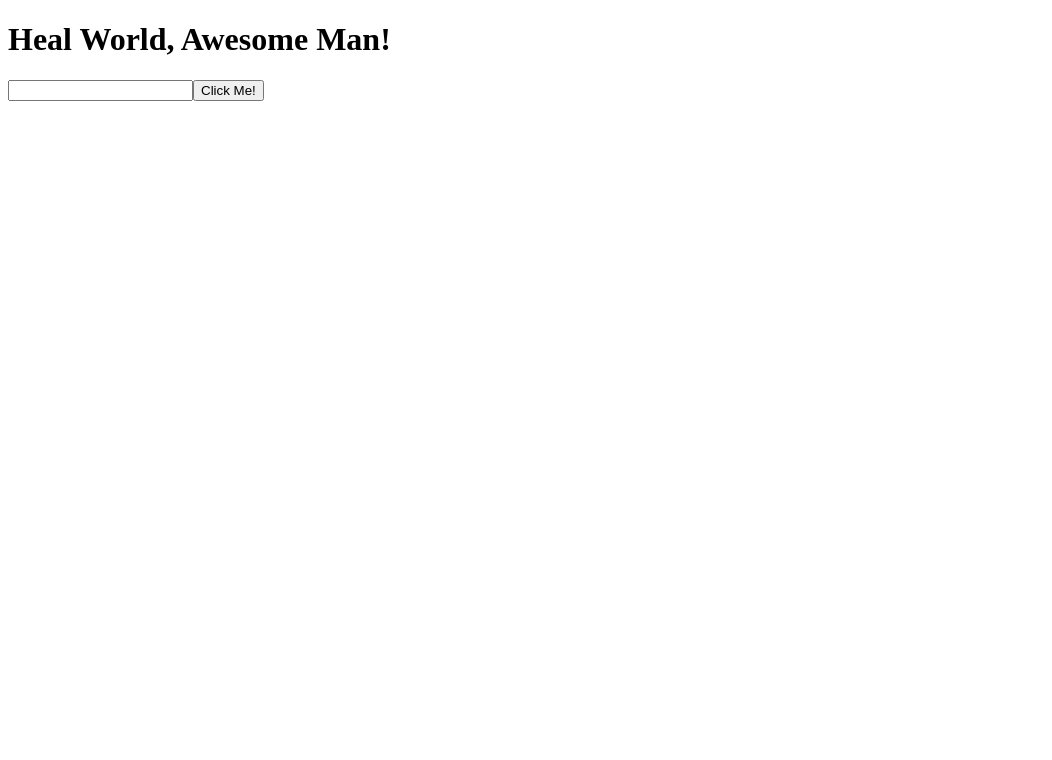
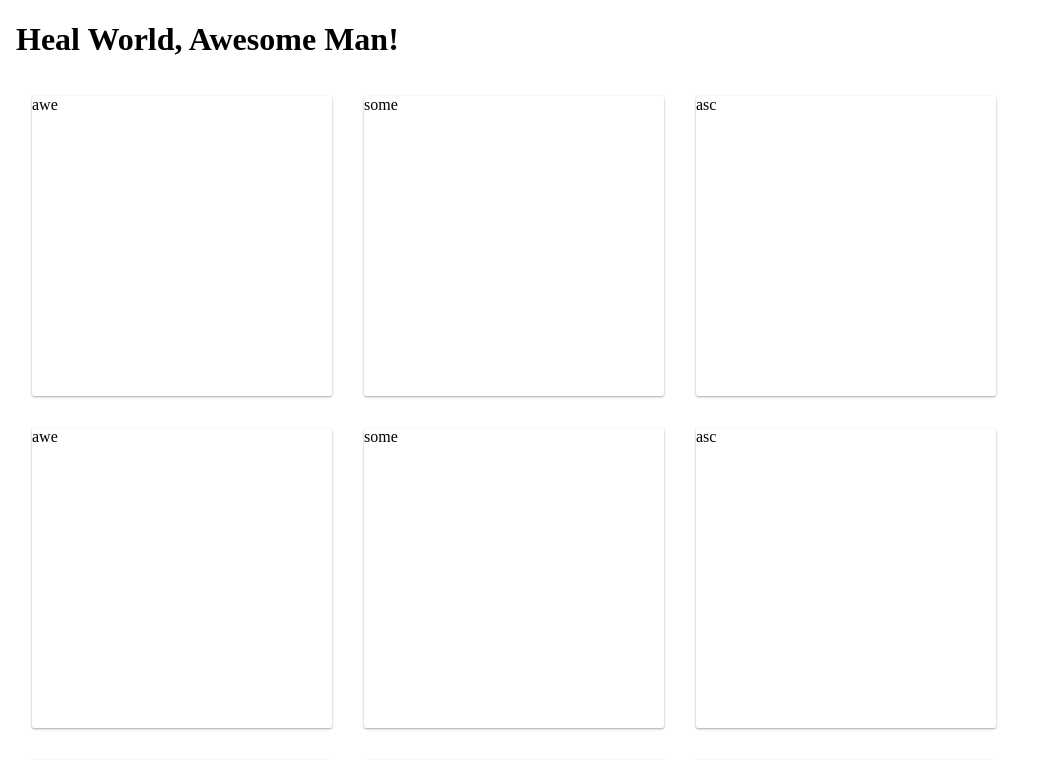
Before and after one commit to Leewin0821/ng2-my-site, an Angular app: page / in a window 1280 px wide. Shown: the top 760 px of the page, without its empty margins (0-1052 px from the left). Built offline with nearby package versions, Linux system fonts and the light colour scheme.

Commit message:
[Leewin][#0] Added card style and topic service

```diff
--- a/src/app/app.component.css
+++ b/src/app/app.component.css
@@ -0,0 +1,15 @@
+.card {
+  background: #fff;
+  border-radius: 2px;
+  display: inline-block;
+  height: 300px;
+  margin: 1rem;
+  position: relative;
+  width: 300px;
+  box-shadow: 0 1px 3px rgba(0, 0, 0, 0.12), 0 1px 2px rgba(0, 0, 0, 0.24);
+  transition: all 0.3s cubic-bezier(.25, .8, .25, 1);
+}
+
+.card:hover {
+  box-shadow: 0 14px 28px rgba(0, 0, 0, 0.25), 0 10px 10px rgba(0, 0, 0, 0.22);
+}
--- a/src/app/app.component.html
+++ b/src/app/app.component.html
@@ -1,5 +1,13 @@
-<h1>
-  {{title}}, {{message.body}}!
-</h1>
+<body>
+  <h1>
+    {{title}}, {{messageMessage.body}}!
+  </h1>
 
-<app-simple-form></app-simple-form>
+  <div class="cards">
+    <div *ngFor="let topic of topics" class="card">
+      {{topic}}
+    </div>
+  </div>
+
+  <app-simple-form></app-simple-form>
+</body>
--- a/src/app/app.component.ts
+++ b/src/app/app.component.ts
@@ -1,5 +1,6 @@
-import { Component } from '@angular/core';
+import { Component, Inject } from '@angular/core';
 import { MessageService } from './message.service'
+import { TopicService } from './topic.service'
 
 @Component({
   selector: 'app-root',
@@ -8,6 +9,8 @@ import { MessageService } from './message.service'
 })
 export class AppComponent {
   title = 'Heal World'
+  topics = ['awe', 'some', 'asc', 'awe', 'some', 'asc', 'awe', 'some', 'asc', 'awe', 'some', 'asc']
 
-  constructor(private message: MessageService) {}
+  constructor(@Inject(MessageService) private messageMessage,
+              @Inject(TopicService) private topicService) {}
 }
--- a/src/app/app.module.ts
+++ b/src/app/app.module.ts
@@ -1,13 +1,13 @@
-import { BrowserModule } from '@angular/platform-browser';
-import { NgModule } from '@angular/core';
-import { FormsModule } from '@angular/forms';
-import { HttpModule } from '@angular/http';
+import { BrowserModule } from '@angular/platform-browser'
+import { NgModule } from '@angular/core'
+import { FormsModule } from '@angular/forms'
+import { HttpModule } from '@angular/http'
+import { AppComponent } from './app.component'
+import { SimpleFormComponent } from './simple-form/simple-form.component'
+import { MessageService } from './message.service'
+import { TopicService } from './topic.service'
 
-import { AppComponent } from './app.component';
-import { SimpleFormComponent } from './simple-form/simple-form.component';
-import { MessageService } from './message.service'
-
-@NgModule({
+@NgModule( {
   declarations: [
     AppComponent,
     SimpleFormComponent
@@ -17,7 +17,11 @@ import { MessageService } from './message.service'
     FormsModule,
     HttpModule
   ],
-  providers: [MessageService],
-  bootstrap: [AppComponent]
-})
-export class AppModule { }
+  providers: [
+    { provide: MessageService, useClass: MessageService },
+    { provide: TopicService, useClass: TopicService },
+  ],
+  bootstrap: [ AppComponent ]
+} )
+export class AppModule {
+}
```
Also changed, not shown: src/app/topic.service.ts (added, +8 -0 lines), src/app.less (added), 1 other file (tests, documents, lock files or other folders).
